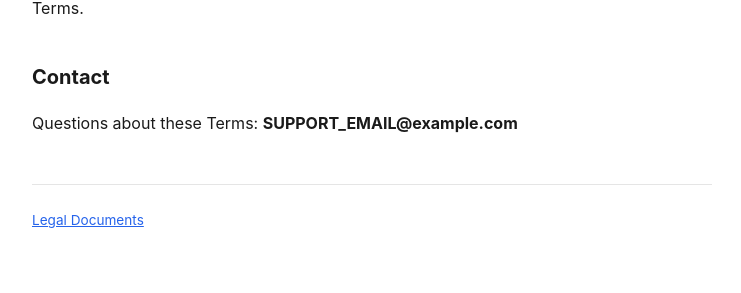
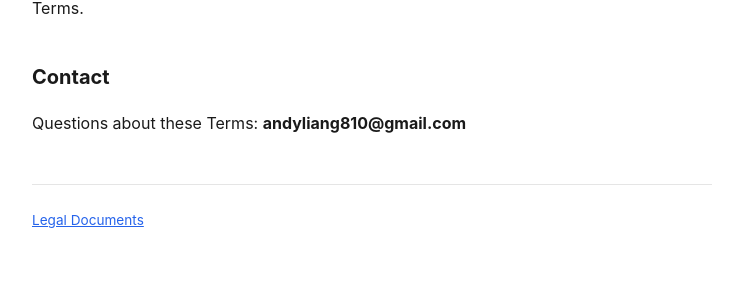
Before and after one commit to AndycLiang/legal-docs, a Jekyll site: the page built from flockle/TERMS.md, in a window 1280 px wide. Shown: the part 1948-2241 px from the top of the page, without its empty margins (268-1009 px from the left). Built offline with Jekyll 4.4.1, drawn with Linux system fonts in a browser that asks for light colours.

Commit message:
update email

```diff
--- a/flockle/TERMS.md
+++ b/flockle/TERMS.md
@@ -66,4 +66,4 @@ changes, note it in the app. Continuing to use Flockle after a change means you
 accept the updated Terms.
 
 ## Contact
-Questions about these Terms: **SUPPORT_EMAIL@example.com**
+Questions about these Terms: **andyliang810@gmail.com**
```
